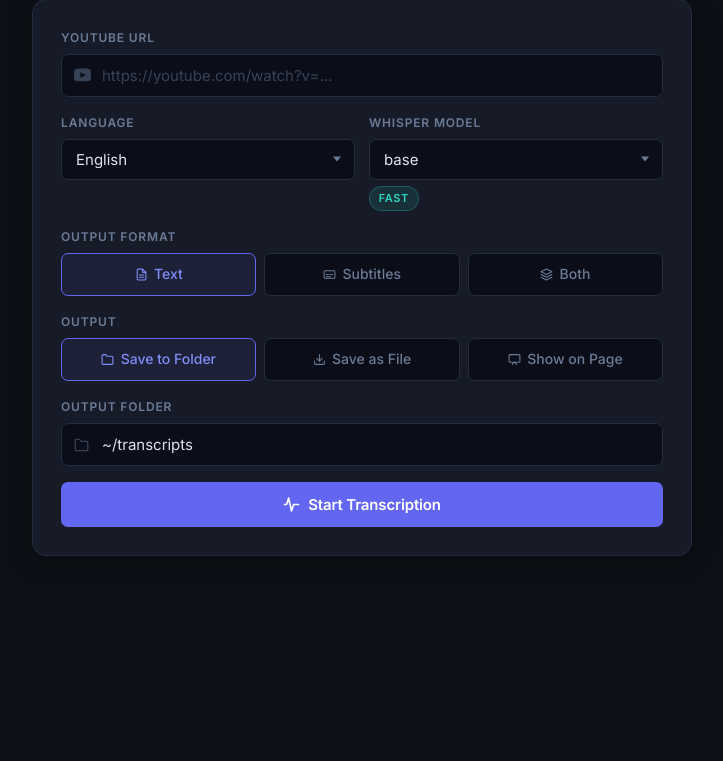
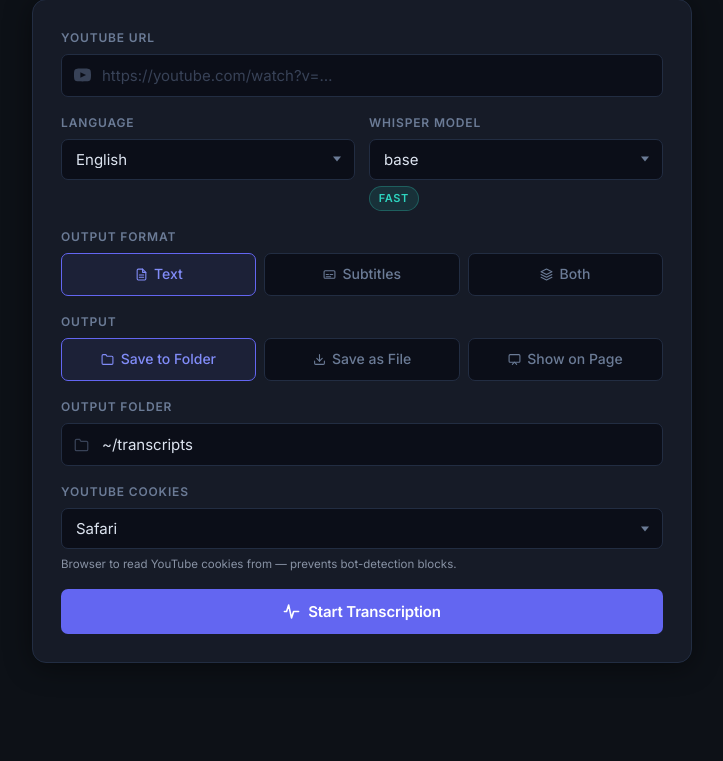
Before and after one commit to RomaMoisiuk/simple-video-transcriptor, a Flask app: page / in a window 1280 px wide. Shown: the part 167-928 px from the top of the page, without its empty margins (278-1001 px from the left). Before the commit the page ends 723 px from the top, so only its background shows below. Run offline with Flask 3, Linux system fonts and the light colour scheme.

Commit message:
overcome youtube bot detection

```diff
--- a/app.py
+++ b/app.py
@@ -18,7 +18,8 @@
 
 def run_transcription(job_id: str, url: str, language: str,
                       model: str, output_format: str, output_folder: str,
-                      destination: str = "folder") -> None:
+                      destination: str = "folder",
+                      browser: str = "chrome") -> None:
     job = jobs[job_id]
     job["status"] = "running"
     q: queue.Queue = job["queue"]
@@ -55,8 +56,12 @@
                 "--audio-quality", "0",
                 "--no-playlist",
                 "--output", os.path.join(tmpdir, "%(title)s.%(ext)s"),
-                url,
             ]
+            # Pass browser cookies so YouTube doesn't block with bot detection.
+            # "none" means the user explicitly opted out.
+            if browser and browser != "none":
+                dl_cmd += ["--cookies-from-browser", browser]
+            dl_cmd.append(url)
             emit("log", "$ " + " ".join(dl_cmd))
 
             proc = subprocess.Popen(
@@ -82,6 +87,13 @@
                 if "ffprobe and ffmpeg not found" in tail or "ffmpeg not found" in tail.lower():
                     raise RuntimeError(
                         "ffmpeg not found — install it with:  brew install ffmpeg"
+                    )
+                if "sign in to confirm" in tail.lower() or "not a bot" in tail.lower():
+                    raise RuntimeError(
+                        "YouTube blocked the download (bot detection). "
+                        "Make sure you are logged into YouTube in your selected browser, "
+                        "then try again. If the problem persists, try a different browser "
+                        "in the YouTube Cookies selector."
                     )
                 raise RuntimeError("yt-dlp failed (non-zero exit code)")
 
@@ -252,6 +264,7 @@
             data.get("format",        "text"),
             data.get("output_folder", "~/transcripts"),
             data.get("destination",   "folder"),
+            data.get("browser",       "safari"),
         ),
         daemon=True,
     ).start()
--- a/templates/index.html
+++ b/templates/index.html
@@ -688,6 +688,14 @@
       opacity: 1;
     }
 
+    /* ── Field hint (small helper text below a field) ───────────────── */
+    .field-hint {
+      display: block;
+      margin-top: 0.35rem;
+      font-size: 0.72rem;
+      color: #8892a4;
+    }
+
     /* ── Transcript display area ─────────────────────────────────────── */
     .transcript-area {
       background: var(--log-bg);
@@ -928,6 +936,23 @@
         </span>
         <input type="text" id="folder-input" value="~/transcripts" spellcheck="false" />
       </div>
+    </div>
+
+    <!-- YouTube cookies browser -->
+    <div class="form-group">
+      <label class="field-label" for="browser-select">YouTube Cookies</label>
+      <div class="input-wrap select-wrap">
+        <select id="browser-select">
+          <option value="safari" selected>Safari</option>
+          <option value="chrome">Chrome</option>
+          <option value="firefox">Firefox</option>
+          <option value="chromium">Chromium</option>
+          <option value="brave">Brave</option>
+          <option value="edge">Edge</option>
+          <option value="none">None</option>
+        </select>
+      </div>
+      <span class="field-hint">Browser to read YouTube cookies from — prevents bot-detection blocks.</span>
     </div>
 
     <!-- Start button -->
@@ -1269,6 +1294,7 @@
     const format       = document.querySelector('input[name="format"]:checked').value;
     const destination  = document.querySelector('input[name="destination"]:checked').value;
     const outputFolder = document.getElementById('folder-input').value.trim() || '~/transcripts';
+    const browser      = document.getElementById('browser-select').value;
 
     // Reset UI state
     document.getElementById('start-btn').disabled = true;
@@ -1298,7 +1324,7 @@
       const res = await fetch(`${API_BASE}/transcribe`, {
         method:  'POST',
         headers: { 'Content-Type': 'application/json' },
-        body:    JSON.stringify({ url, language, model, format, destination, output_folder: outputFolder }),
+        body:    JSON.stringify({ url, language, model, format, destination, output_folder: outputFolder, browser }),
       });
       if (!res.ok) {
         const err = await res.json().catch(() => ({}));
```
